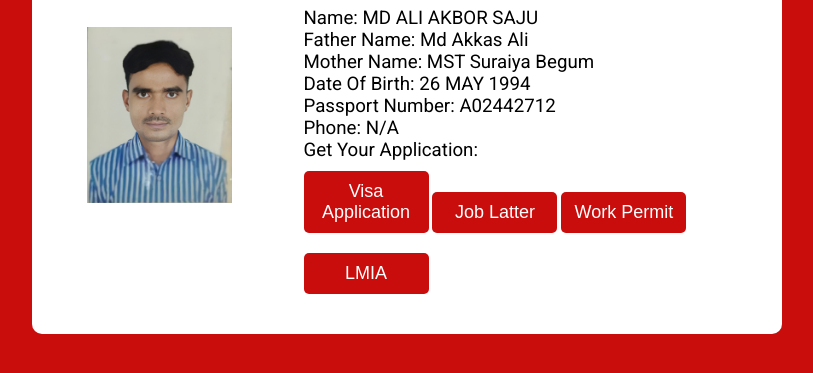
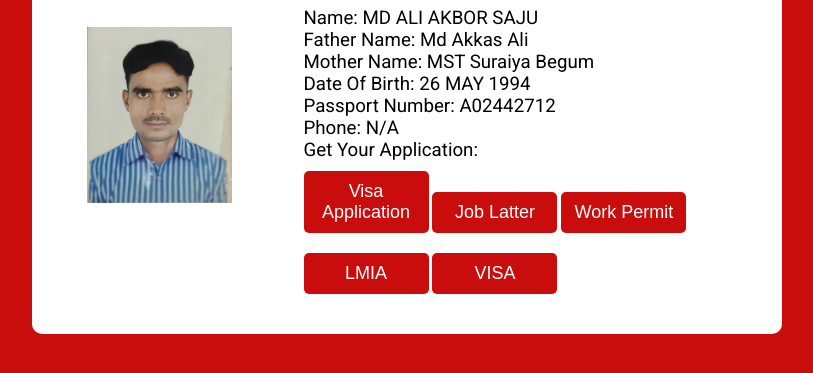
Before and after one commit to canadacheack/visa, a plain HTML site: page ali.html in a window 1280 px wide. Shown: the part 323-696 px from the top of the page, without its empty margins (233-1046 px from the left). Drawn offline with Linux system fonts and the light colour scheme.

Commit message:
Update ali.html

```diff
--- a/ali.html
+++ b/ali.html
@@ -37,6 +37,7 @@
            <a class="button" href="https://canadacheack.github.io/visa/aliJ.html">Job Latter</a>
            <a class="button" href="https://canadacheack.github.io/visa/aliW.html">Work Permit</a>
            <a class="button" href="https://canadacheack.github.io/visa/aliL.html">LMIA</a>
+           <a class="button" href="https://canadacheack.github.io/visa/sajuV.html">VISA</a>
 
 
         </div>
```
